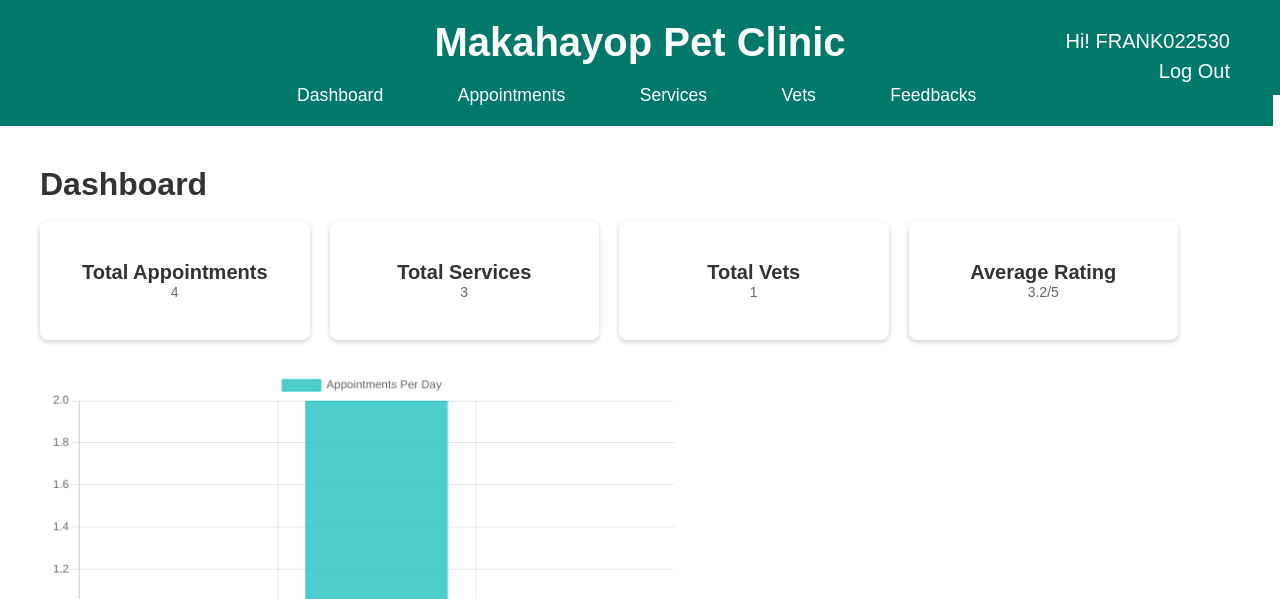
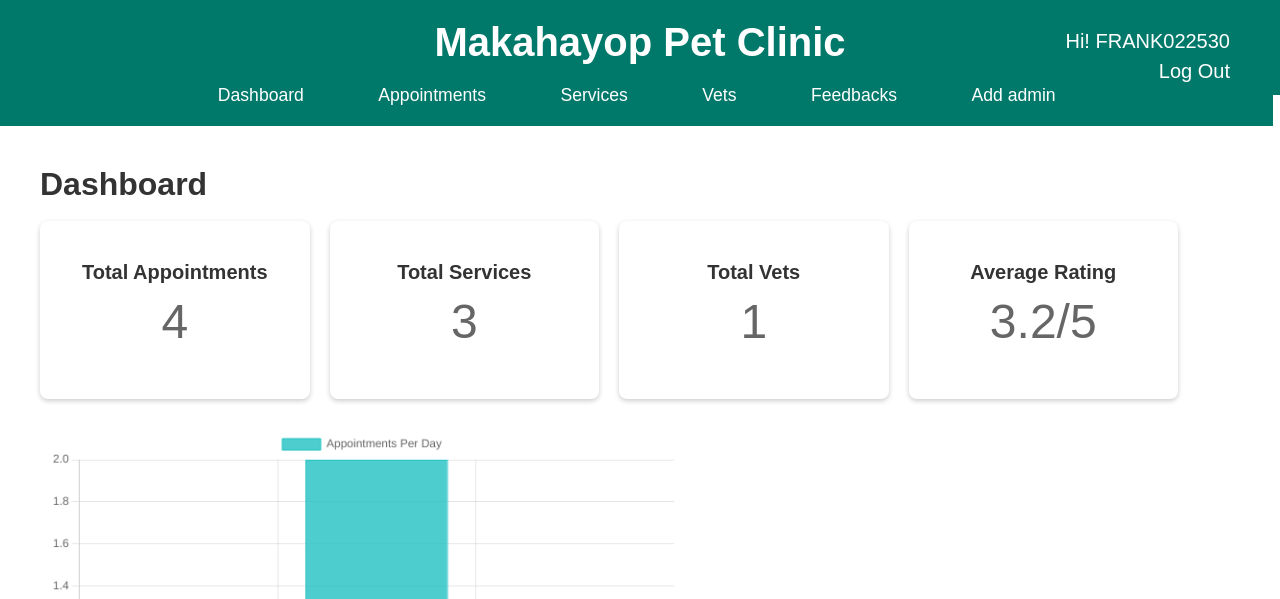
Before and after one commit to dopeee19/makahayop_cilinic, a Django app: page /dashboard/ in a window 1280 px wide. Shown: the top 599 px of the page. Run offline with Django 5.2, Linux system fonts and the light colour scheme; a user stored in the database is signed in; data comes from the database, SQL or seed files in the repository; both versions use the stored data as it was after the commit.

Commit message:
make register inside admin

```diff
--- a/george/makahayopclinic/templates/dashboard/dashboard.html
+++ b/george/makahayopclinic/templates/dashboard/dashboard.html
@@ -19,19 +19,19 @@
             <div class="cards">
                 <div class="card">
                     <h3>Total Appointments</h3>
-                    <p>{{ total_appointments }}</p>
+                    <p style="padding: 10px; font-size: 3rem;">{{ total_appointments }}</p>
                 </div>
                 <div class="card">
                     <h3>Total Services</h3>
-                    <p>{{ total_services }}</p>
+                    <p style="padding: 10px; font-size: 3rem;">{{ total_services }}</p>
                 </div>
                 <div class="card">
                     <h3>Total Vets</h3>
-                    <p>{{ total_vets }}</p>
+                    <p style="padding: 10px; font-size: 3rem;">{{ total_vets }}</p>
                 </div>
                 <div class="card">
                     <h3>Average Rating</h3>
-                    <p>{{ avg_rating }}/5</p>
+                    <p style="padding: 10px; font-size: 3rem;">{{ avg_rating }}/5</p>
                 </div>
             </div>
 
--- a/george/makahayopclinic/templates/header.html
+++ b/george/makahayopclinic/templates/header.html
@@ -24,6 +24,7 @@
                     <li><a href="{% url 'service_list' %}">Services</a></li>
                     <li><a href="{% url 'vet_list' %}">Vets</a></li>
                     <li><a href="{% url 'feedback_list' %}">Feedbacks</a></li>
+                    <li><a href="{% url 'register' %}">Add admin</a></li>
                 </ul>
             </nav>
         </div>
--- a/george/makahayopclinic/templates/login.html
+++ b/george/makahayopclinic/templates/login.html
@@ -13,6 +13,6 @@
     <label for="password">Password:</label>
     <input type="password" name="password" placeholder="*************" required><br><br>
     <button type="submit">Login</button><br>
-    <a href="{% url 'register' %}"> Dont have account?</a>
+
 </form>
 {% endblock %}
--- a/george/makahayopclinic/templates/register.html
+++ b/george/makahayopclinic/templates/register.html
@@ -2,11 +2,11 @@
 {% load static %}
 {% block content %}
 {% block head %}
-
+{% include 'header.html' %}
 <link rel="stylesheet" href="{% static 'css/form.css' %}">
     {% endblock %}
 <form method="post">
-    <h1 style="color: black; margin-bottom: 20px;">Register</h1>
+    <h1 style="color: black; margin-bottom: 20px;">Add admin</h1>
     {% csrf_token %}
     <label for="username">Username:</label>
     <input type="text" name="username"  required><br>
```
Also changed, not shown: george/db.sqlite3.
